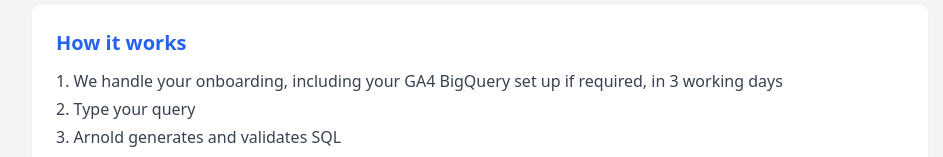
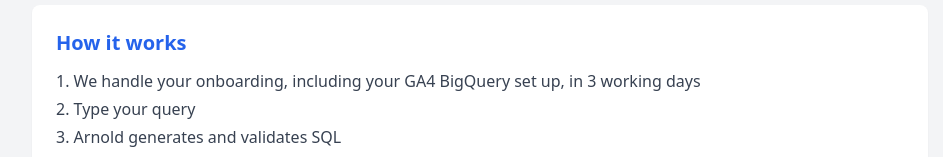
Before and after one commit to McGovs/arnold-the-analyst-frontend-v2-markdown, a React (Vite) app: page / in a window 1280 px wide. Both pictures are taken after a click on the button "About Arnold". Shown: the part 476-633 px from the top of the page, without its empty margins (160-1103 px from the left). Built offline with nearby package versions, Linux system fonts and the light colour scheme; no server answers.

Commit message:
Update Description.tsx

```diff
--- a/src/pages/Description.tsx
+++ b/src/pages/Description.tsx
@@ -41,7 +41,7 @@ export default function Description() {
         <div className="bg-white p-6 rounded-lg shadow-sm mb-6">
           <h2 className="text-xl font-semibold mb-3 text-blue-600">How it works</h2>
           <ol className="text-gray-700 list-decimal list-inside space-y-1">
-            <li>We handle your onboarding, <span className="font-medium">including your GA4 BigQuery set up if required</span>, in 3 working days</li>
+            <li>We handle your onboarding, <span className="font-medium">including your GA4 BigQuery set up</span>, in 3 working days</li>
             <li>Type your query</li>
             <li>Arnold generates and validates SQL</li>
             <li>The SQL code is executed in BigQuery</li>
```
